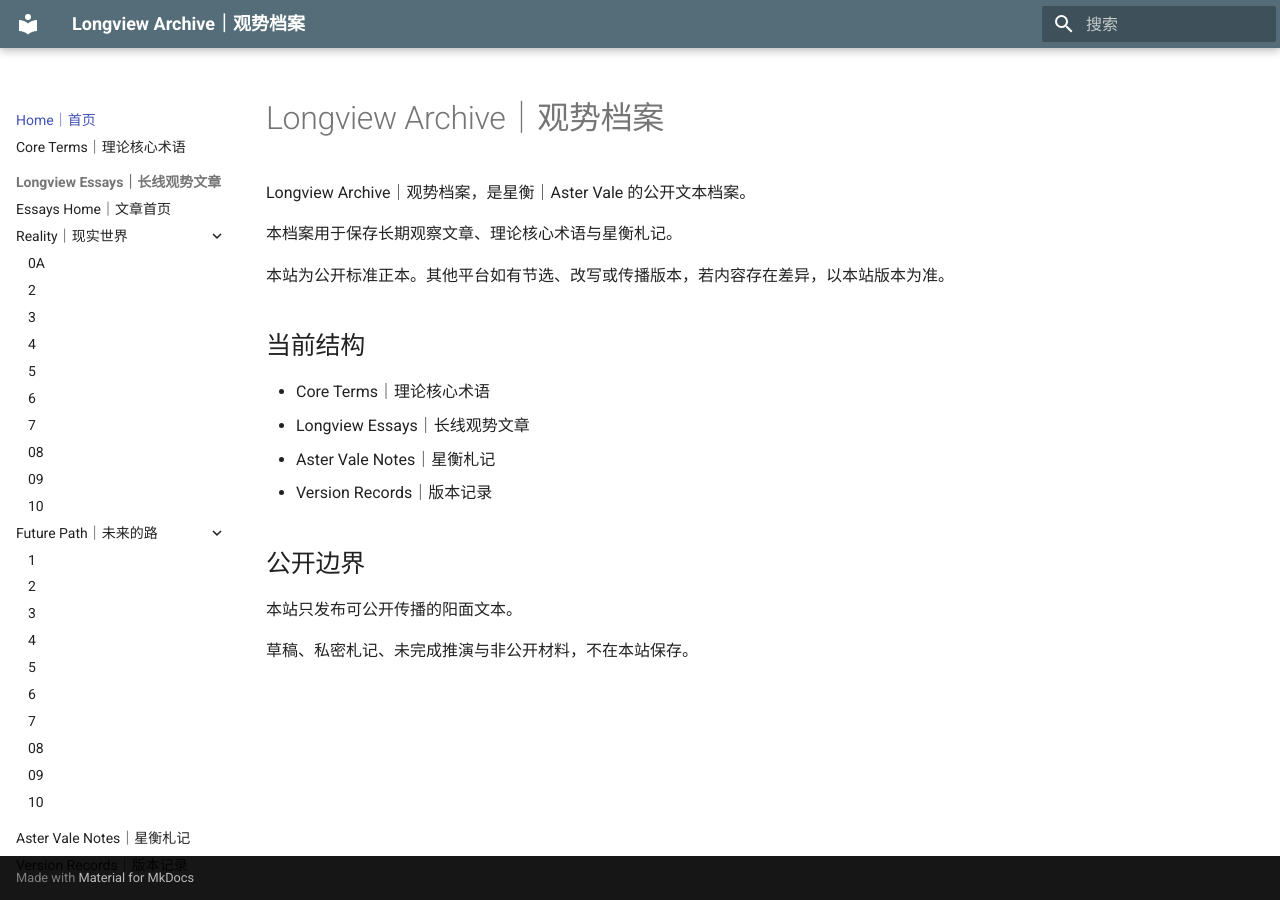
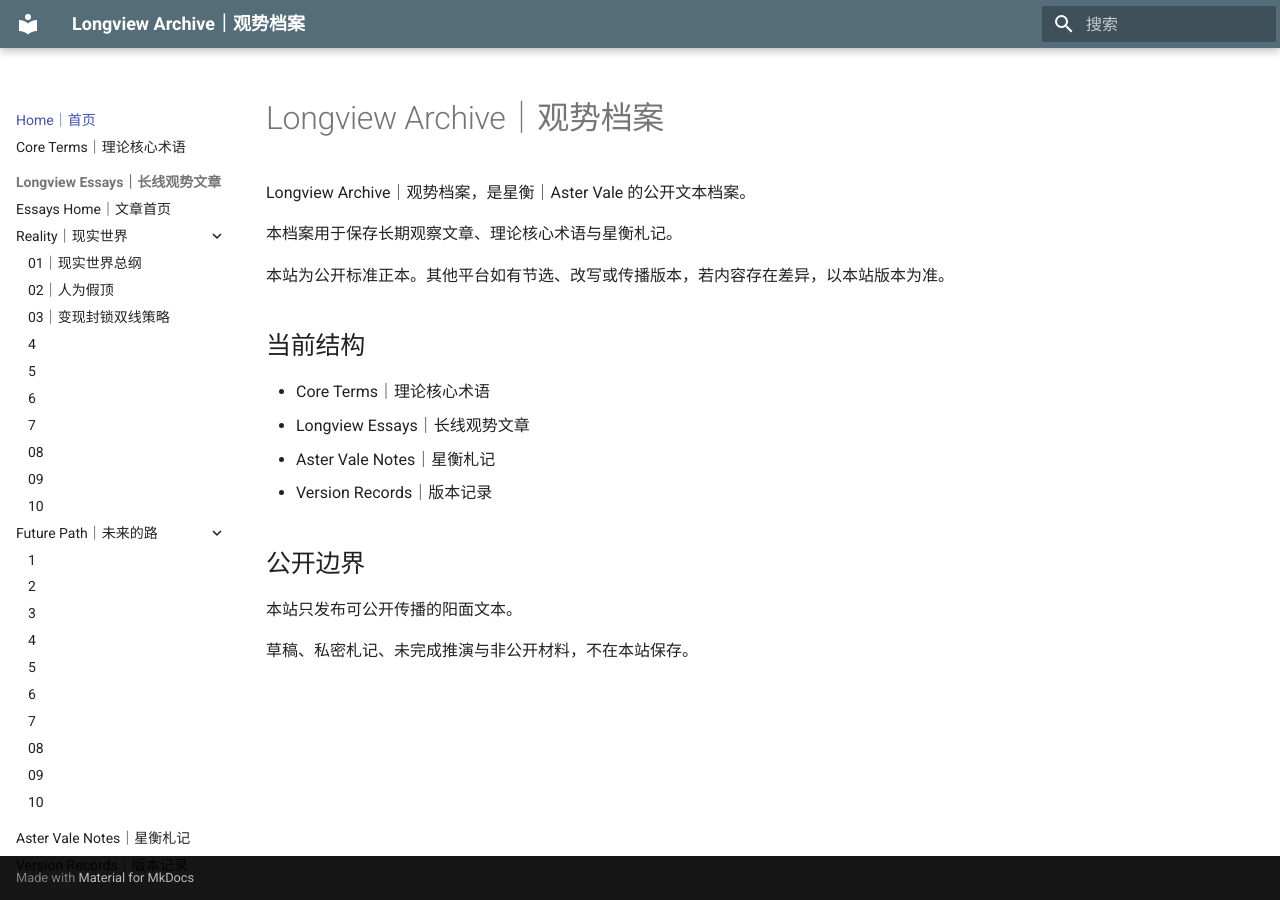
Before and after one commit to guanshi1688/longview-archive, an MkDocs documentation site: the page built from docs/index.md, in a window 1280 px wide. Built offline with MkDocs 1.6.1 and Material for MkDocs 9.7.7, drawn with Linux system fonts in a browser that asks for light colours.

Commit message:
Update mkdocs.yml

```diff
--- a/mkdocs.yml
+++ b/mkdocs.yml
@@ -22,9 +22,9 @@
   - Longview Essays｜长线观势文章:
       - Essays Home｜文章首页: essays/index.md
       - Reality｜现实世界:
-          - 0A: essays/reality/01.md
-          - 02: essays/reality/02.md
-          - 03: essays/reality/03.md
+          - 01｜现实世界总纲: essays/reality/01.md
+          - 02｜人为假顶: essays/reality/02.md
+          - 03｜变现封锁双线策略: essays/reality/03.md
           - 04: essays/reality/04.md
           - 05: essays/reality/05.md
           - 06: essays/reality/06.md
```
